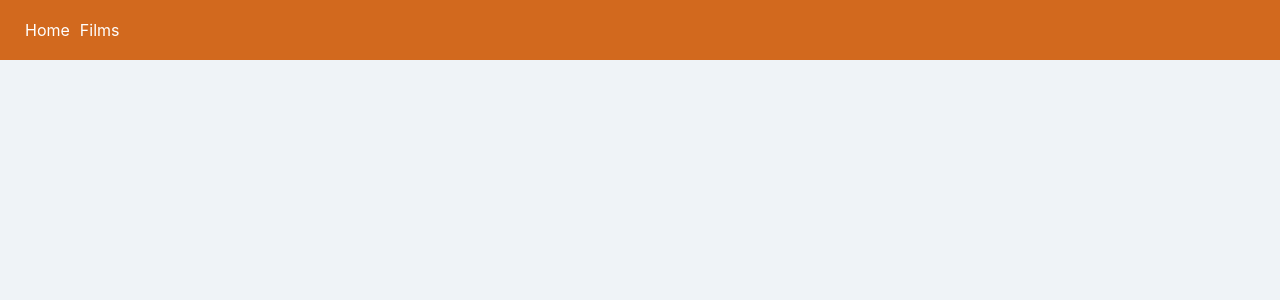
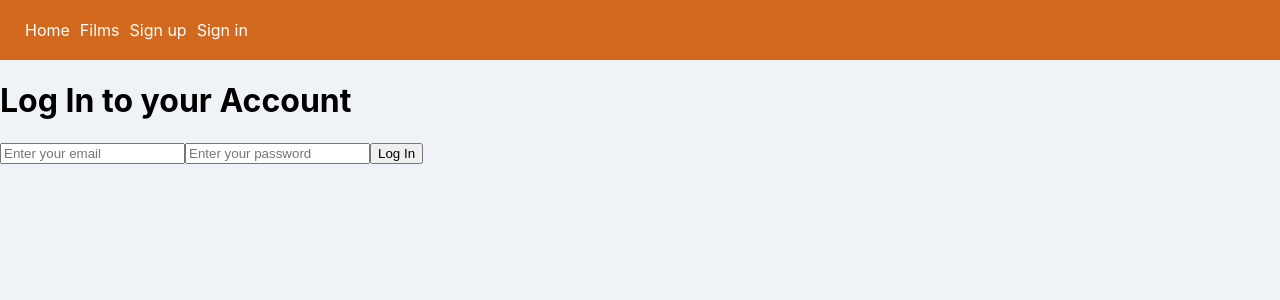
Before and after one commit to Azamat000001/mega-movie, a React (Create React App) app: page /SignIn in a window 1280 px wide. Before the commit this address had no page. Shown: the top 300 px of the page. Built offline with nearby package versions, Linux system fonts and the light colour scheme.

Commit message:
add registration

```diff
--- a/package.json
+++ b/package.json
@@ -7,6 +7,7 @@
     "@testing-library/react": "^13.4.0",
     "@testing-library/user-event": "^13.5.0",
     "axios": "^1.4.0",
+    "firebase": "^9.22.1",
     "gh-pages": "^5.0.0",
     "prop-types": "^15.8.1",
     "react": "^18.2.0",
@@ -39,5 +40,5 @@
       "last 1 safari version"
     ]
   },
-  "homepage": "http://Azamat000001.github.io/movie_app"
+  "homepage": "http://Azamat000001.github.io/home"
 }
--- a/src/App.js
+++ b/src/App.js
@@ -1,4 +1,3 @@
-import React from "react";
 import Movie from "./components/Movie/Movie";
 import SearchingMovie from "./components/SearchingMovie/SearchingMovie";
 import "./App.css";
@@ -7,71 +6,37 @@ import MovieContainer from "./routes/MovieContainer/MovieContainer"
 
 import { Route, Routes, NavLink } from "react-router-dom";
 import Navbar from "./components/Navbar/Navbar";
+import SignUp from "./components/Auth/SignUp/SignUp";
+
+import React from "react";
+import SignIn from "./components/Auth/SignIn/SignIn";
 
 
 
-// class App extends React.Component {
 
-//   state = {
-//     isLoading: true,
-//     movies: []
-//   };
 
-//   getMovies = async () => {
-//     const { data: { data: { movies }}} = await axios.get('https://yts.mx/api/v2/list_movies.json?sort_by=rating');
-//     console.log(movies);
-//     this.setState({ movies, isLoading: false })
-//   }
 
-//   componentDidMount(){
-//     this.getMovies();
-//   }
-
-//   render(){
-//     const { isLoading, movies } = this.state
-//     return (
-//       <section className="container">
-//         { isLoading ? (
-//           <div className="loader">
-//             <span className="loader__text">Загрузка...</span>
-//           </div>
-//          ) : (
-//           <div className="movies">
-//             {movies.map((movie) => (
-
-//                 <Movie
-//                   key={movie.id}
-//                   id={movie.id}
-//                   year={movie.year}
-//                   title={movie.title}
-//                   summary={movie.summary}
-//                   poster={movie.medium_cover_image}
-//                   genres={movie.genres}
-//                 />
-
-//             ))}
-//           </div>
-//         )}
-
-//       </section>
-//     );
-//   }
-
-// };
 
 function App () {
 
   return (
     <div className="app">
-      <Navbar/>
+
+
+
+      <header>
+        <Navbar/>
+      </header>
       <div className="content">
         <Routes>
           <Route path="/home" element={ <HomePage/> } />
           <Route path="/movies" element={ <MovieContainer/> } />
+          <Route path="/SignUp" element={ <SignUp/> } />
+          <Route path="/SignIn" element={ <SignIn/> } />
         </Routes>
       </div>
     </div>
-  )
+  );
 }
 
 export default App;
--- /dev/null
+++ b/src/components/Auth/SignIn/SignIn.jsx
@@ -0,0 +1,42 @@
+import { signInWithEmailAndPassword } from "firebase/auth";
+import React, { useState } from "react";
+import { auth } from "../../../firebase/firebase-config";
+
+const SignIn = () => {
+  const [email, setEmail] = useState("");
+  const [password, setPassword] = useState("");
+
+  const signIn = (e) => {
+    e.preventDefault();
+    signInWithEmailAndPassword(auth, email, password)
+      .then((userCredential) => {
+        console.log(userCredential);
+      })
+      .catch((error) => {
+        console.log(error);
+      });
+  };
+
+  return (
+    <div className="sign-in-container">
+      <form onSubmit={signIn}>
+        <h1>Log In to your Account</h1>
+        <input
+          type="email"
+          placeholder="Enter your email"
+          value={email}
+          onChange={(e) => setEmail(e.target.value)}
+        ></input>
+        <input
+          type="password"
+          placeholder="Enter your password"
+          value={password}
+          onChange={(e) => setPassword(e.target.value)}
+        ></input>
+        <button type="submit">Log In</button>
+      </form>
+    </div>
+  );
+};
+
+export default SignIn;
--- /dev/null
+++ b/src/components/Auth/SignUp/SignUp.jsx
@@ -0,0 +1,150 @@
+// import { db } from '../../../firebase/firebase-config';
+// import React, { useEffect, useState } from "react";
+// import "./SignUp.css"
+// import {
+//         collection,
+//         getDocs,
+//         addDoc,
+//         updateDoc,
+//         deleteDoc,
+//         doc
+// } from 'firebase/firestore'
+
+
+
+
+
+
+// function SignUp () {
+//   const [ newName, setNewName ] = useState("")
+//   const [ newAge, setNewAge] = useState(0)
+//   const [ newPassword, setNewPassword ] = useState("")
+
+//   const [ users, setUsers ] = useState([]);
+//   const usersCollectionRef = collection(db, 'users');
+
+
+//   const createUser = async () => {
+//     await addDoc(usersCollectionRef, { name: newName, password: newPassword, age: Number(newAge)  })
+//   }
+
+//   const updateUser = async (id, age) => {
+//     const userDoc = doc(db, 'users', id);
+//     const newFields = {age: age + 1};
+//     await updateDoc(userDoc, newFields);
+//   }
+
+//   const deleteUser = async (id) => {
+//     const userDoc = doc(db, 'users', id);
+//     await deleteDoc(userDoc);
+//   }
+
+//   useEffect(() => {
+//     const getUsers = async () => {
+//       const data = await getDocs(usersCollectionRef);
+//       setUsers(data.docs.map((doc) => ({...doc.data(), id: doc.id})));
+//     }
+
+//     getUsers()
+//   }, [])
+
+//   return (
+//     <div className="app">
+
+//       <input
+//         placeholder="Name..."
+//         onChange={(e) => {
+//           setNewName(e.target.value)
+//         }}
+//       />
+//       <input
+//         placeholder="Password..."
+//         onChange={(e) => {
+//           setNewPassword(e.target.value)
+//         }}
+//       />
+//       <input
+//         type="number"
+//         placeholder="Age..."
+//         onChange={(e) => {
+//           setNewAge(e.target.value)
+//         }}
+//       />
+//       <button onClick={createUser}>Create user</button>
+//       {users.map((user) => {
+//         return (
+//           <div>
+//              {" "}
+//              <h1>Name: {user.name}</h1>
+//              <h1>Age: {user.age}</h1>
+//              <h1>Password: {user.password}</h1>
+//              <button
+//               onClick={() => {
+//                 updateUser(user.id, user.age)
+//               }}
+//              >
+//               {" "}
+//               Increas Age
+//              </button>
+//              <button
+//               onClick={() => {
+//                 deleteUser(user.id)
+//               }}
+//              >Delete User</button>
+//           </div>
+//         );
+//       })}
+
+
+//     </div>
+//   );
+
+
+// }
+
+// export default SignUp;
+
+
+
+import { createUserWithEmailAndPassword } from "firebase/auth";
+import React, { useState } from "react";
+import { auth } from "../../../firebase/firebase-config";
+
+const SignUp = () => {
+  const [email, setEmail] = useState("");
+  const [password, setPassword] = useState("");
+
+  const signUp = (e) => {
+    e.preventDefault();
+    createUserWithEmailAndPassword(auth, email, password)
+      .then((userCredential) => {
+        console.log(userCredential);
+      })
+      .catch((error) => {
+        console.log(error);
+      });
+  };
+
+  return (
+    <div className="sign-in-container">
+      <form onSubmit={signUp}>
+        <h1>Create Account</h1>
+        <input
+          type="email"
+          placeholder="Enter your email"
+          value={email}
+          onChange={(e) => setEmail(e.target.value)}
+        ></input>
+        <input
+          type="password"
+          placeholder="Enter your password"
+          value={password}
+          onChange={(e) => setPassword(e.target.value)}
+        ></input>
+        <button type="submit">Sign Up</button>
+      </form>
+    </div>
+  );
+};
+
+export default SignUp;
--- a/src/components/Navbar/Navbar.jsx
+++ b/src/components/Navbar/Navbar.jsx
@@ -10,7 +10,8 @@ function Navbar() {
 
                 <div className="item"><NavLink to="/home" >Home</NavLink></div>
                 <div className="item"><NavLink to="movies" >Films</NavLink></div>
-
+                <div className="item"><NavLink to="/SignUp">Sign up</NavLink></div>
+                <div className="item"><NavLink to="/SignIn">Sign in</NavLink></div>
 
 
         </nav>
--- /dev/null
+++ b/src/firebase/firebase-config.js
@@ -0,0 +1,22 @@
+// Import the functions you need from the SDKs you need
+import { initializeApp } from "firebase/app";
+import { getAuth } from "firebase/auth";
+// TODO: Add SDKs for Firebase products that you want to use
+// https://firebase.google.com/docs/web/setup#available-libraries
+
+// Your web app's Firebase configuration
+// For Firebase JS SDK v7.20.0 and later, measurementId is optional
+const firebaseConfig = {
+  apiKey: "AIzaSyBw4mGxuY6tVc3TSXuapQF5dVpQducOj9M",
+  authDomain: "movie-app-b1f97.firebaseapp.com",
+  projectId: "movie-app-b1f97",
+  storageBucket: "movie-app-b1f97.appspot.com",
+  messagingSenderId: "575722106510",
+  appId: "1:575722106510:web:9a7965dd3b4c56c5c0e3df",
+  measurementId: "G-70MR9ZYNZQ"
+};
+
+// Initialize Firebase
+const app = initializeApp(firebaseConfig);
+
+export const auth = getAuth(app);
```
Also changed, not shown: src/components/AuthDetails.jsx (added, +44 -0 lines), src/components/Auth/SignIn/SignIn.css (added), src/components/Auth/SignUp/SignUp.css (added), 1 other file (tests, documents, lock files or other folders).
